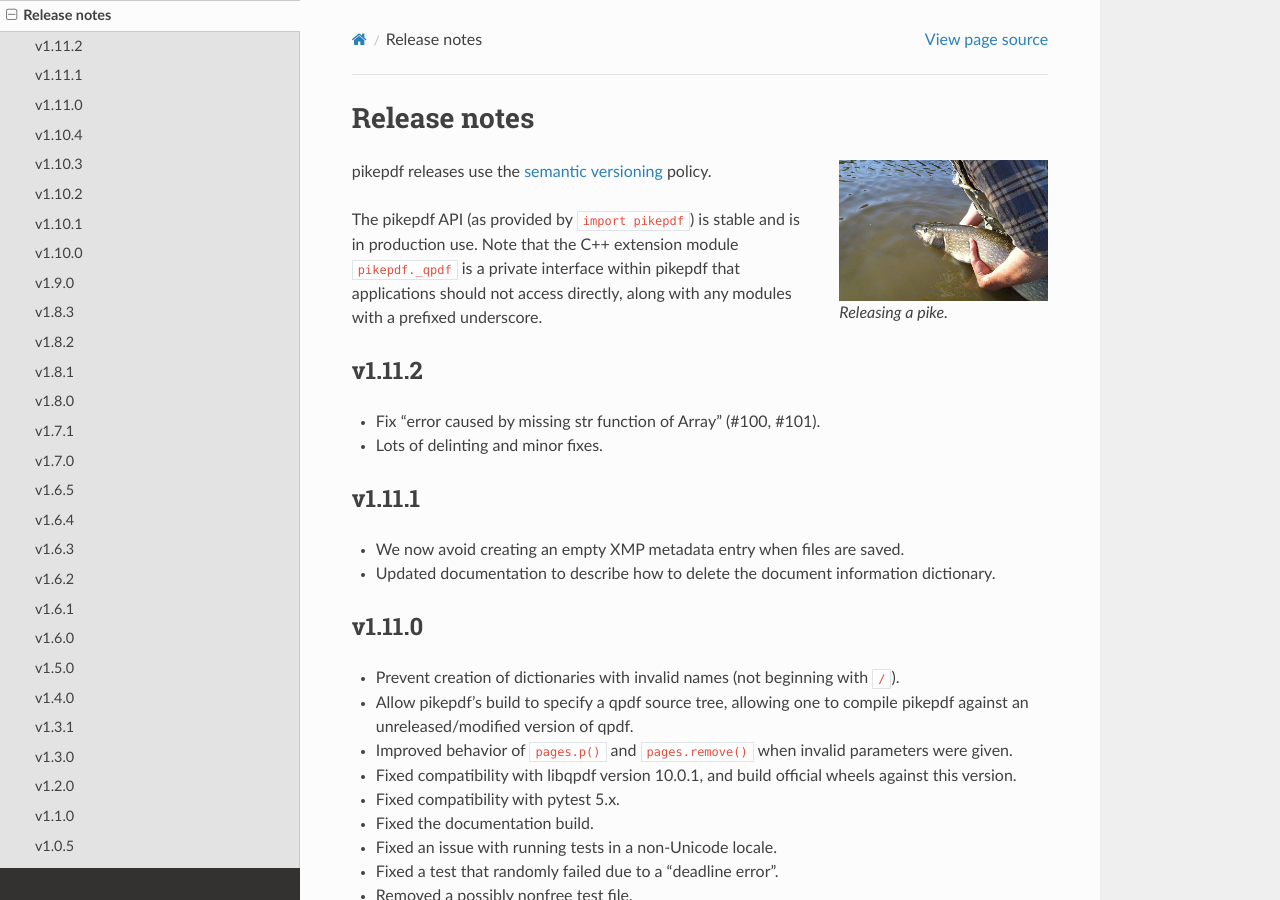
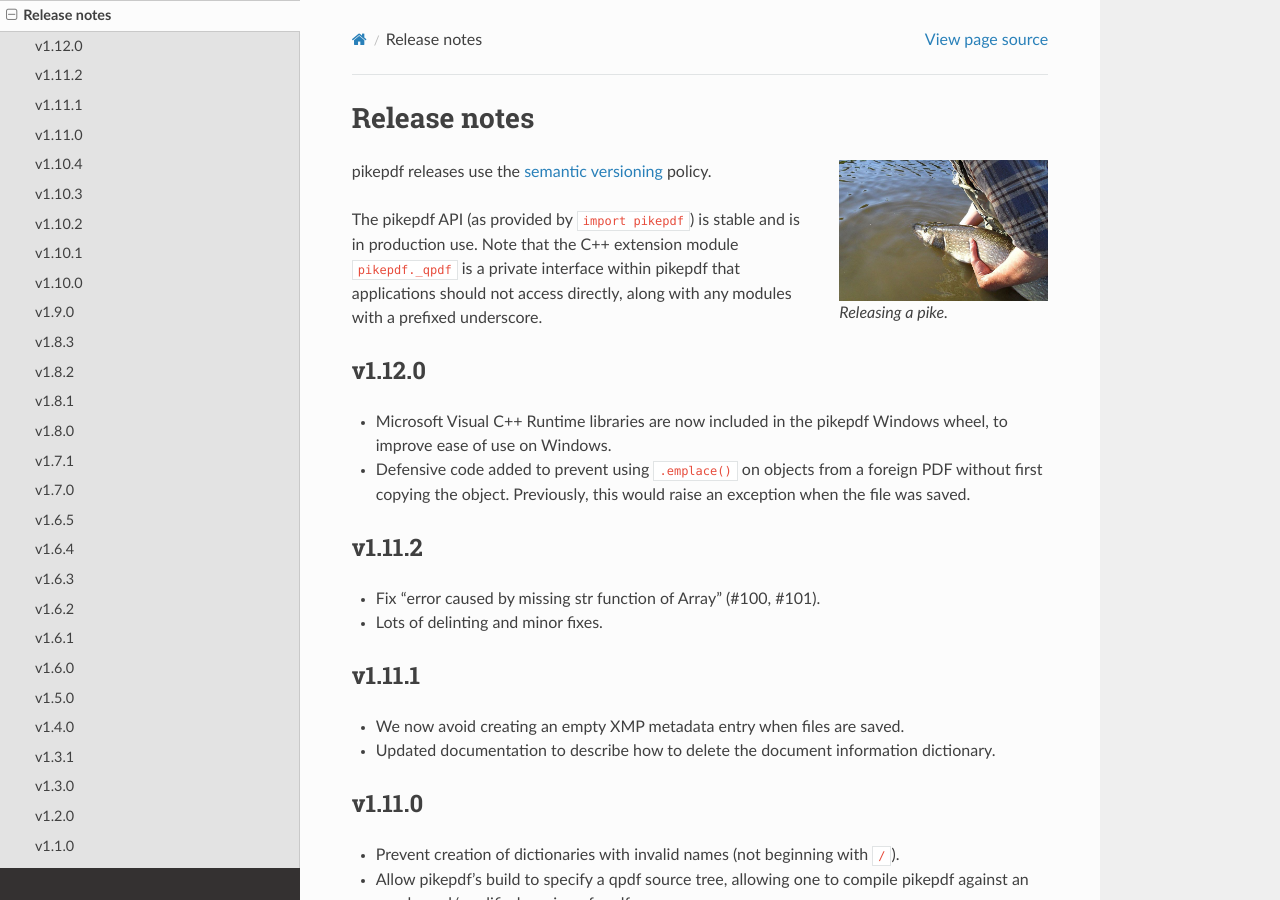
Before and after one commit to pikepdf/pikepdf, a Sphinx documentation site: the page built from docs/release_notes.rst, in a window 1280 px wide and 900 px high. Built offline with Sphinx 7.4.7 and the Read the Docs theme 2.0.0, drawn with Linux system fonts in a browser that asks for light colours; pages that are not in the unit, such as notebooks, are missing from menus; the version number could not be read and is left out.

Commit message:
v1.12.0 release notes

```diff
--- a/docs/release_notes.rst
+++ b/docs/release_notes.rst
@@ -17,6 +17,15 @@ The pikepdf API (as provided by ``import pikepdf``) is stable and
 is in production use. Note that the C++ extension module
 ``pikepdf._qpdf`` is a private interface within pikepdf that applications
 should not access directly, along with any modules with a prefixed underscore.
+
+v1.12.0
+=======
+
+-  Microsoft Visual C++ Runtime libraries are now included in the pikepdf Windows
+   wheel, to improve ease of use on Windows.
+-  Defensive code added to prevent using ``.emplace()`` on objects from a
+   foreign PDF without first copying the object. Previously, this would raise
+   an exception when the file was saved.
 
 v1.11.2
 =======
```
